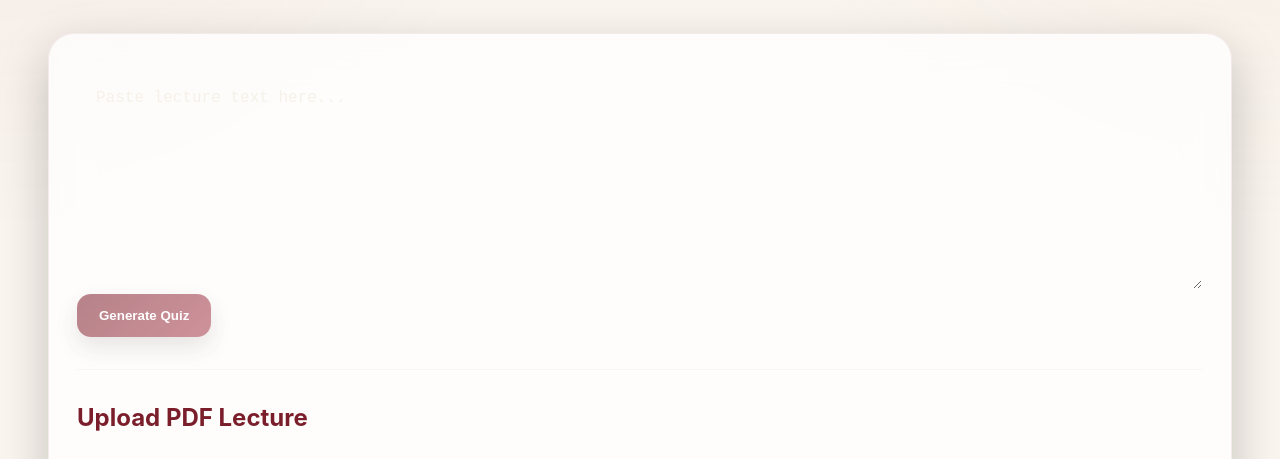
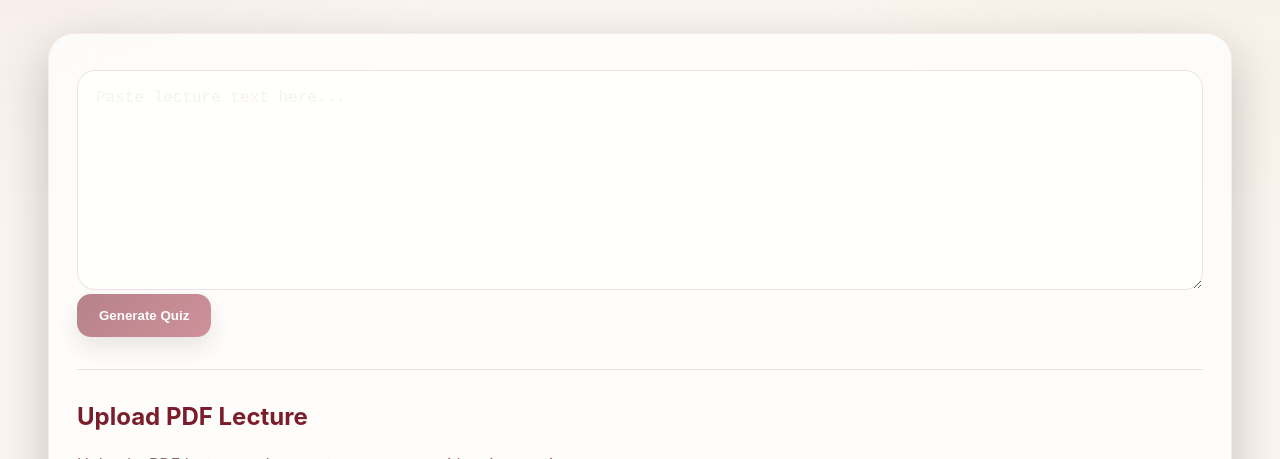
Before and after one commit to Jahon27/ai-course-generator, a React app in the folder frontend/: page /ai-tools in a window 1280 px wide. Shown: the part 341-800 px from the top of the page. Built offline with nearby package versions, Linux system fonts and the light colour scheme; the HTML template or start-up script is replaced by a standard one.

Commit message:
AI Tools css update

```diff
--- a/frontend/src/App.css
+++ b/frontend/src/App.css
@@ -580,3 +580,56 @@ textarea::placeholder {
       line-height: 1.2;
     }
 }
+
+.ai-textarea {
+  width: 100%;
+  min-height: 220px;
+  border-radius: 18px;
+  padding: 18px;
+  background: rgba(255,255,255,0.75);
+  color: var(--text);
+  border: 1px solid var(--border);
+  font-size: 16px;
+  resize: vertical;
+}
+
+.ai-textarea:focus {
+  border-color: var(--burgundy-light);
+  box-shadow: 0 0 0 4px rgba(166, 58, 74, 0.14);
+}
+
+.muted-text {
+  color: var(--muted);
+}
+
+.section-divider {
+  margin: 32px 0;
+  border: none;
+  border-top: 1px solid var(--border);
+}
+
+.quiz-option {
+  text-align: left;
+  background: rgba(255,255,255,0.72);
+  border: 1px solid var(--border);
+  color: var(--text);
+  width: 100%;
+  box-shadow: none;
+}
+
+.quiz-option:hover {
+  background: rgba(123,30,43,0.08);
+  transform: none;
+}
+
+.quiz-option.correct {
+  background: rgba(34,197,94,0.14);
+  border: 1px solid rgba(34,197,94,0.45);
+  color: #14532d;
+}
+
+.quiz-option.wrong {
+  background: rgba(239,68,68,0.12);
+  border: 1px solid rgba(239,68,68,0.45);
+  color: #7f1d1d;
+}
--- a/frontend/src/pages/AITools.jsx
+++ b/frontend/src/pages/AITools.jsx
@@ -145,30 +145,21 @@ export default function AITools() {
 
       <div className="card">
         <textarea
+          className="ai-textarea"
           placeholder="Paste lecture text here..."
           value={lectureText}
           onChange={(e) => setLectureText(e.target.value)}
-          style={{
-            width: "100%",
-            minHeight: "220px",
-            borderRadius: "18px",
-            padding: "18px",
-            background: "rgba(255,255,255,0.04)",
-            color: "white",
-            border: "1px solid rgba(255,255,255,0.08)",
-            fontSize: "16px",
-          }}
         />
 
         <button onClick={generateQuiz} disabled={loading || !lectureText}>
           {loading ? "Generating..." : "Generate Quiz"}
         </button>
 
-        <hr style={{ margin: "32px 0", borderColor: "rgba(255,255,255,0.08)" }} />
+       <hr className="section-divider" />
 
         <div>
           <h2>Upload PDF Lecture</h2>
-          <p style={{ color: "rgba(255,255,255,0.65)" }}>
+          <p className="muted-text">
             Upload a PDF lecture and generate a summary with quiz questions.
           </p>
 
@@ -215,17 +206,14 @@ export default function AITools() {
                     const isCorrect = option === q.answer;
                     const answered = selected !== undefined;
 
-                    let background = "rgba(255,255,255,0.04)";
-                    let border = "1px solid rgba(255,255,255,0.08)";
+                    let optionClass = "quiz-option";
 
                     if (answered && isCorrect) {
-                      background = "rgba(34,197,94,0.18)";
-                      border = "1px solid rgba(34,197,94,0.55)";
+                      optionClass = "quiz-option correct";
                     }
 
                     if (answered && isSelected && !isCorrect) {
-                      background = "rgba(239,68,68,0.18)";
-                      border = "1px solid rgba(239,68,68,0.55)";
+                      optionClass = "quiz-option wrong";
                     }
 
                     return (
@@ -233,13 +221,7 @@ export default function AITools() {
                       key={i}
                       onClick={() => selectAnswer(index, option)}
                       disabled={answered}
-                        style={{
-                          textAlign: "left",
-                          background,
-                          border,
-                          color: "white",
-                          width: "100%",
-                        }}
+                      className={optionClass}
                     >
                       {option}
                     </button>
```
Lines whose indentation alone changed are shown as unchanged.
